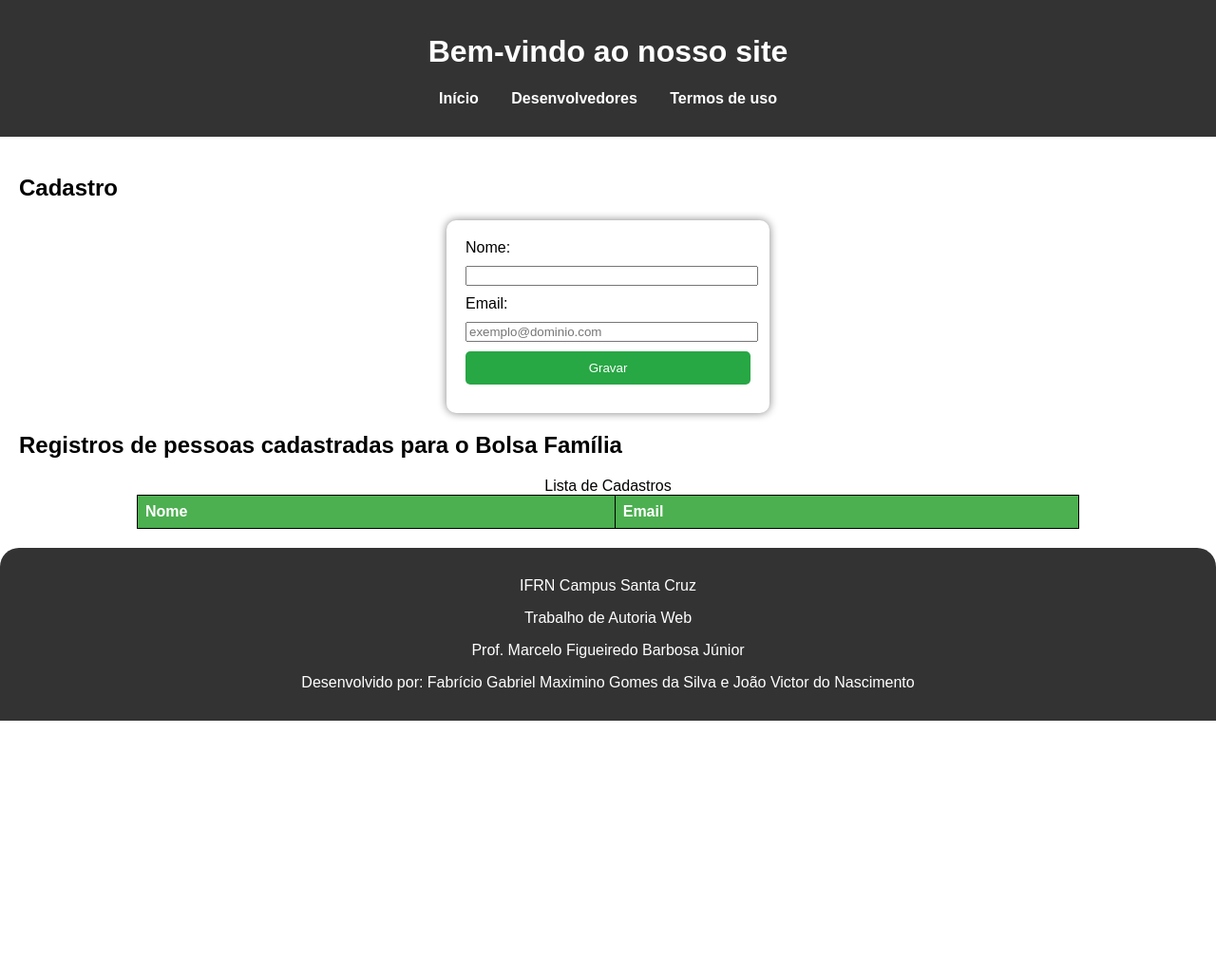
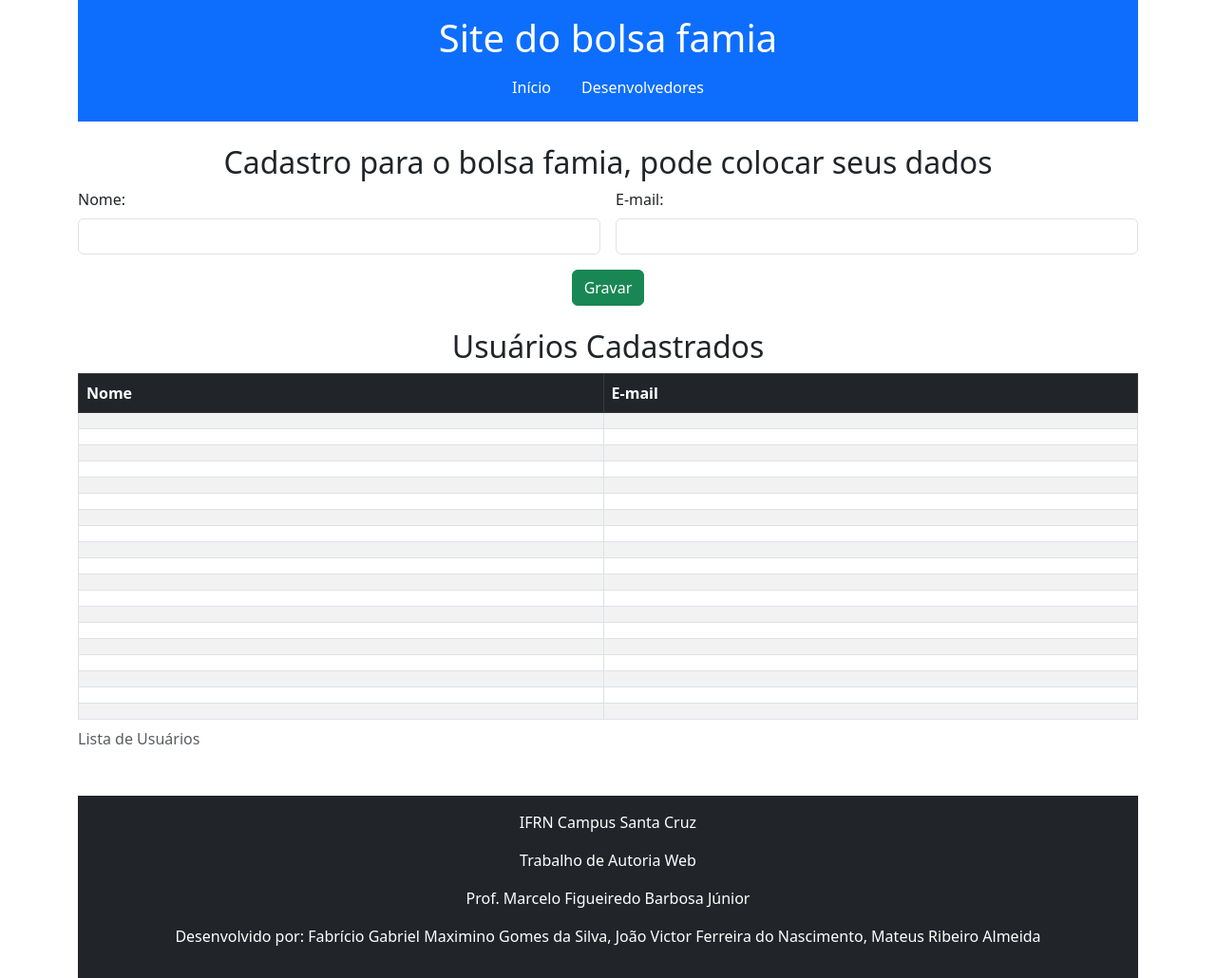
Before and after one commit to zVictor40/TABLE, a plain HTML site: page index.html in a window 1280 px wide. Shown: the whole page at 95% size. Before the commit the page ends 800 px from the top, so only its background shows below. Drawn offline with nearby package versions, Linux system fonts and the light colour scheme.

Commit message:
SITE-PRONTO

```diff
--- a/index.html
+++ b/index.html
@@ -1,99 +1,136 @@
 <!DOCTYPE html>
-<html lang="pt-br">
+<html lang="pt-BR">
 <head>
     <meta charset="UTF-8">
     <meta name="viewport" content="width=device-width, initial-scale=1.0">
-    <title>Website - Autoria Web</title>
+    <title>Página Inicial</title>
+    <link rel="stylesheet" href="https://cdn.jsdelivr.net/npm/bootstrap@5.3.0/dist/css/bootstrap.min.css">
+    <script defer src="script.js"></script>
     <link rel="stylesheet" href="styles.css">
 </head>
-<body>
-    <header>
-        <h1>Bem-vindo ao nosso site</h1>
-        <nav>
-            <ul>
-                <li><a href="index.html">Início</a></li>
-                <li><a href="desenvolvedores.html">Desenvolvedores</a></li>
-                <li><a href="termosdeuso.html">Termos de uso</a></li>
-            </ul>
+<body class="container">
+    <header class="bg-primary text-white text-center p-3">
+        <h1>Site do bolsa famia</h1>
+        <nav class="nav justify-content-center">
+            <a class="nav-link text-white" href="index.html">Início</a>
+            <a class="nav-link text-white" href="desenvolvedores.html">Desenvolvedores</a>
         </nav>
     </header>
-
-    <main>
-        <section>
-            <h2>Cadastro</h2>
-            <form id="cadastroForm" onsubmit="event.preventDefault(); adicionarRegistro();">
-                <label for="nome">Nome:</label>
-                <input type="text" id="nome" required>
-
-                <label for="email">Email:</label>
-                <input type="email" id="email" required placeholder="exemplo@dominio.com">
-
-                <button type="submit">Gravar</button>
+    <main class="mt-4">
+        <section class="mb-4">
+            <h2 class="text-center">Cadastro para o bolsa famia, pode colocar seus dados</h2>
+            <form id="cadastro-form" class="row g-3">
+                <div class="col-md-6">
+                    <label for="nome" class="form-label">Nome:</label>
+                    <input type="text" id="nome" class="form-control" required>
+                </div>
+                <div class="col-md-6">
+                    <label for="email" class="form-label">E-mail:</label>
+                    <input type="email" id="email" class="form-control" required>
+                </div>
+                <div class="col-12 text-center">
+                    <button type="submit" class="btn btn-success">Gravar</button>
+                </div>
             </form>
         </section>
-
         <section>
-            <h2>Registros de pessoas cadastradas para o Bolsa Família</h2>
-            <table>
-                <caption>Lista de Cadastros</caption>
-                <thead>
+            <h2 class="text-center">Usuários Cadastrados</h2>
+            <div class="table-responsive">
+                <table class="table table-striped table-bordered">
+                    <caption>Lista de Usuários</caption>
+                    <thead class="table-dark">
                         <tr>
                             <th>Nome</th>
-                        <th>Email</th>
+                            <th>E-mail</th>
                         </tr>
                     </thead>
-                <tbody id="tabelaDados">
-                    <!-- Os dados serão inseridos pelo usuário -->
+                    <tbody id="tabela-usuarios">
+                        <tr>
+                            <td></td>
+                            <td></td>
+                        </tr>
+                        <tr>
+                            <td></td>
+                            <td></td>
+                        </tr>
+                        <tr>
+                            <td></td>
+                            <td></td>
+                        </tr>
+                        <tr>
+                            <td></td>
+                            <td></td>
+                        </tr>
+                        <tr>
+                            <td></td>
+                            <td></td>
+                        </tr>
+                        <tr>
+                            <td></td>
+                            <td></td>
+                        </tr>
+                        <tr>
+                            <td></td>
+                            <td></td>
+                        </tr>
+                        <tr>
+                            <td></td>
+                            <td></td>
+                        </tr>
+                        <tr>
+                            <td></td>
+                            <td></td>
+                        </tr>
+                        <tr>
+                            <td></td>
+                            <td></td>
+                        </tr>
+                        <tr>
+                            <td></td>
+                            <td></td>
+                        </tr>
+                        <tr>
+                            <td></td>
+                            <td></td>
+                        </tr>
+                        <tr>
+                            <td></td>
+                            <td></td>
+                        </tr>
+                        <tr>
+                            <td></td>
+                            <td></td>
+                        </tr>
+                        <tr>
+                            <td></td>
+                            <td></td>
+                        </tr>
+                        <tr>
+                            <td></td>
+                            <td></td>
+                        </tr>
+                        <tr>
+                            <td></td>
+                            <td></td>
+                        </tr>
+                        <tr>
+                            <td></td>
+                            <td></td>
+                        </tr>
+                        <tr>
+                            <td></td>
+                            <td></td>
+                        </tr>
                     </tbody>
                 </table>
+            </div>
         </section>
     </main>
-
-    <footer>
+    <footer class="bg-dark text-white text-center p-3 mt-4">
         <p>IFRN Campus Santa Cruz</p>
         <p>Trabalho de Autoria Web</p>
         <p>Prof. Marcelo Figueiredo Barbosa Júnior</p>
-        <p>Desenvolvido por: Fabrício Gabriel Maximino Gomes da Silva e João Victor do Nascimento</p>
+        <p>Desenvolvido por: Fabrício Gabriel Maximino Gomes da Silva, João Victor Ferreira do Nascimento, Mateus Ribeiro Almeida</p>
     </footer>
-
-    <script>
-        document.addEventListener("DOMContentLoaded", function () {
-            function adicionarRegistro() {
-                let nome = document.getElementById("nome").value;
-                let email = document.getElementById("email").value;
-
-                if (nome.trim() === "" || email.trim() === "") {
-                    alert("Por favor, preencha todos os campos!");
-                    return;
-                }
-
-                // Expressão regular para validar email
-                let regexEmail = /^[a-z0-9._%+-]+@[a-z0-9.-]+\.[a-z]{2,}$/i;
-
-                if (!regexEmail.test(email)) {
-                    alert("Por favor, insira um email válido.");
-                    return;
-                }
-
-                let tabela = document.getElementById("tabelaDados");
-                let linhas = tabela.getElementsByTagName("tr");
-
-                if (linhas.length >= 10) {
-                    tabela.deleteRow(0);
-                }
-
-                let novaLinha = tabela.insertRow();
-                let celulaNome = novaLinha.insertCell(0);
-                let celulaEmail = novaLinha.insertCell(1);
-
-                celulaNome.textContent = nome;
-                celulaEmail.textContent = email;
-
-                document.getElementById("cadastroForm").reset();
-            }
-
-            window.adicionarRegistro = adicionarRegistro;
-        });
-    </script>
 </body>
 </html>
--- /dev/null
+++ b/script.js
@@ -0,0 +1,19 @@
+document.getElementById("cadastro-form").addEventListener("submit", function(event) {
+    event.preventDefault();
+    let nome = document.getElementById("nome").value;
+    let email = document.getElementById("email").value;
+    let tabelaUsuarios = document.getElementById("tabela-usuarios");
+    let linhas = tabelaUsuarios.getElementsByTagName("tr");
+    for (let i = 0; i < linhas.length; i++) {
+        let nomeCelula = linhas[i].cells[0];
+        let emailCelula = linhas[i].cells[1];
+        if (nomeCelula.innerText === "" && emailCelula.innerText === "") {
+            nomeCelula.innerText = nome;
+            emailCelula.innerText = email;
+            break;
+        }
+    }
+
+    document.getElementById("nome").value = "";
+    document.getElementById("email").value = "";
+});
--- a/segundo.css
+++ /dev/null
@@ -1,108 +0,0 @@
-body {
-    font-family: Arial, sans-serif;
-    margin: 0;
-    padding: 0;
-    background: url('floresta.jpg') no-repeat center center fixed;
-    background-size: cover;
-    color: #333;
-}
-
-nav {
-    background-color: rgba(13, 126, 32, 0.9);
-    padding: 10px 0;
-}
-
-nav ul {
-    list-style-type: none;
-    margin: 0;
-    padding: 0;
-    text-align: center;
-}
-
-nav ul li {
-    display: inline;
-    margin-right: 20px;
-}
-
-nav ul li a {
-    color: white;
-    text-decoration: none;
-    padding: 10px 15px;
-    font-size: 16px;
-    transition: background-color 0.3s ease;
-}
-
-nav ul li a:hover {
-    background-color: #575757;
-    border-radius: 5px;
-}
-
-.container {
-    text-align: center;
-    padding: 20px;
-    background: rgba(255, 255, 255, 0.8);
-    border-radius: 10px;
-    margin: 20px auto;
-    max-width: 800px;
-    box-shadow: 0 4px 6px rgba(0, 0, 0, 0.1);
-}
-
-h1 {
-    color: #333;
-    margin-bottom: 20px;
-}
-
-.developers {
-    display: flex;
-    justify-content: center;
-    gap: 40px;
-}
-
-.developer {
-    text-align: center;
-    max-width: 200px;
-    background-color: #fff;
-    border: 1px solid #ddd;
-    border-radius: 10px;
-    padding: 15px;
-    box-shadow: 0 4px 6px rgba(0, 0, 0, 0.1);
-}
-
-.developer:hover {
-    box-shadow: 0 8px 12px rgba(0, 0, 0, 0.2);
-}
-
-.developer img {
-    width: 100%;
-    border-radius: 50%;
-    margin-bottom: 10px;
-    box-shadow: 0 4px 6px rgba(0, 0, 0, 0.1);
-}
-
-h3 {
-    color: #555;
-    margin: 10px 0 5px;
-}
-
-p {
-    color: #000000;
-    font-size: 0.9em;
-}
-
-footer {
-    background-color: #0d7e20;
-    color: rgb(0, 0, 0);
-    text-align: center;
-    padding: 20px 0;
-    position: relative;
-    margin-top: 20px;
-}
-
-footer ul {
-    list-style-type: none;
-    padding: 0;
-}
-
-footer ul li {
-    margin: 5px 0;
-}
--- a/styles.css
+++ b/styles.css
@@ -1,102 +1,9 @@
-body {
-    font-family: Arial, sans-serif;
-    margin: 0;
-    padding: 0;
-    background-image: url('floresta.jpg');
-    background-size: cover;
-    background-attachment: fixed;
-}
+tbody tr td {
+        transition: background-color 0.3s, transform 0.2s;
+    }
 
-header {
-    background-color: rgba(0, 0, 0, 0.8);
-    color: white;
-    text-align: center;
-    padding: 15px;
-}
-
-nav ul {
-    list-style-type: none;
-    padding: 0;
-}
-
-nav ul li {
-    display: inline;
-    margin: 0 15px;
-}
-
-nav ul li a {
-    color: white;
-    text-decoration: none;
-    font-weight: bold;
-}
-
-main {
-    padding: 20px;
-}
-
-form {
-    background: white;
-    padding: 20px;
-    border-radius: 10px;
-    width: 300px;
-    margin: auto;
-    box-shadow: 0px 0px 10px gray;
-}
-
-form label, form input, form button {
-    display: block;
-    width: 100%;
-    margin-bottom: 10px;
-}
-
-button {
-    background-color: #28a745;
-    color: white;
-    border: none;
-    padding: 10px;
-    cursor: pointer;
-    border-radius: 5px;
-}
-
-button:hover {
-    background-color: #218838;
-}
-table {
-    width: 80%;
-    margin: auto;
-    border-collapse: collapse;
-    transition: transform 0.3s ease-in-out;
-    background-color: #f2f2f2;
-}
-
-th, td {
-    border: 1px solid black;
-    padding: 10px;
-    text-align: left;
-    transition: background-color 0.3s ease-in-out, transform 0.2s ease-in-out;
-}
-
-td:hover {
-    background-color: #f1c40f;
-    transform: scale(1.1);
-}
-
-th, td {
-    border: 1px solid black;
-    padding: 8px;
-    text-align: left;
-}
-
-th {
-    background-color: #4CAF50;
-    color: white;
-}
-
-footer {
-    background-color: rgba(0, 0, 0, 0.8);
-    color: white;
-    text-align: center;
-    padding: 15px;
-    position: relative;
-    border-radius: 20px 20px 0 0;
-}
+    tbody tr td:hover {
+        background-color: #1caa92; /* Amarelo destaque */
+        transform: scale(1.1);
+        cursor: pointer;
+    }
```
Also changed, not shown: desenvolvedores.html (+46 -30 lines), termosdeuso.html (+1 -0 lines), termosdeuso.css (line endings or trailing spaces). Lines whose indentation alone changed are shown as unchanged.
